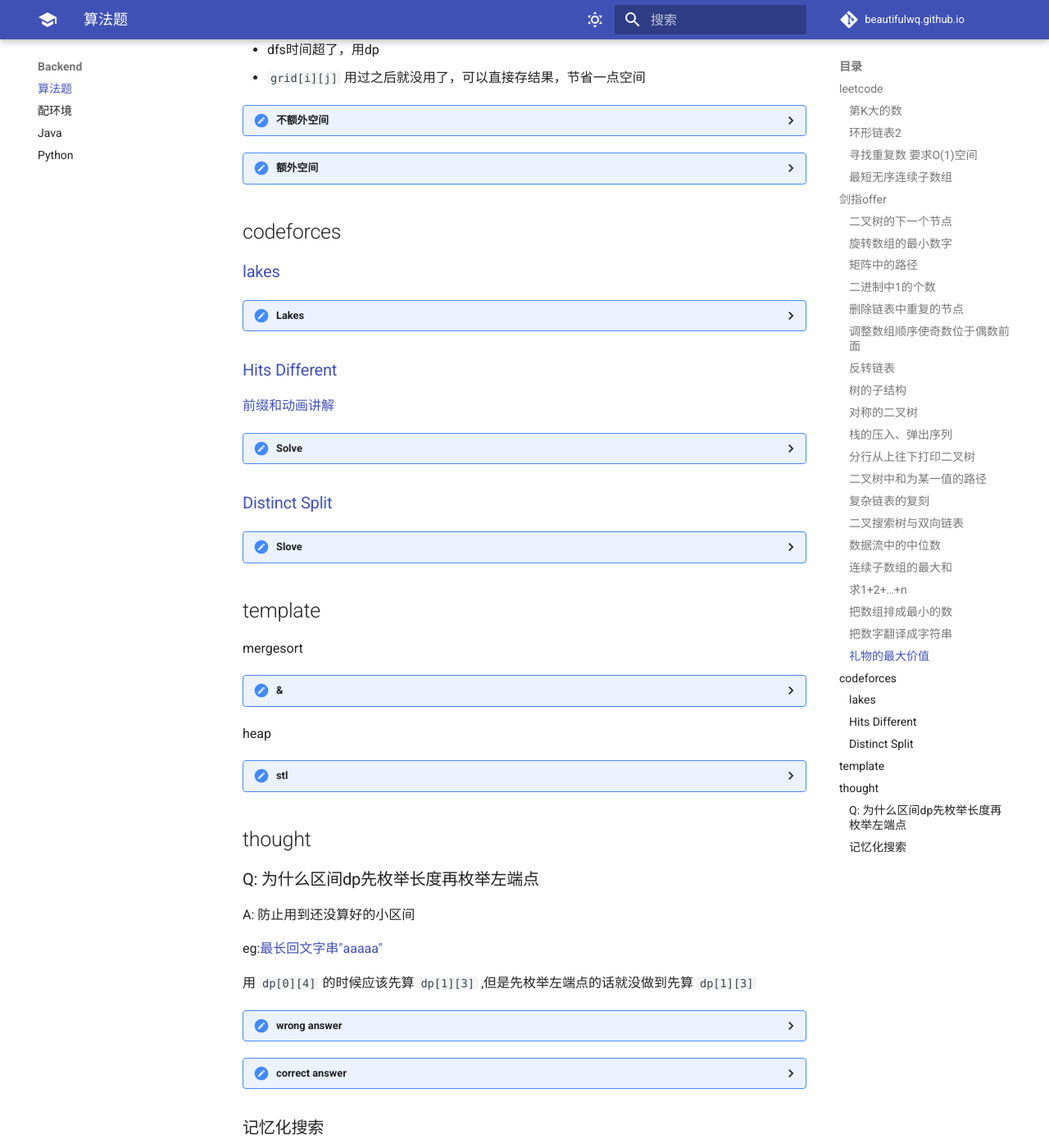
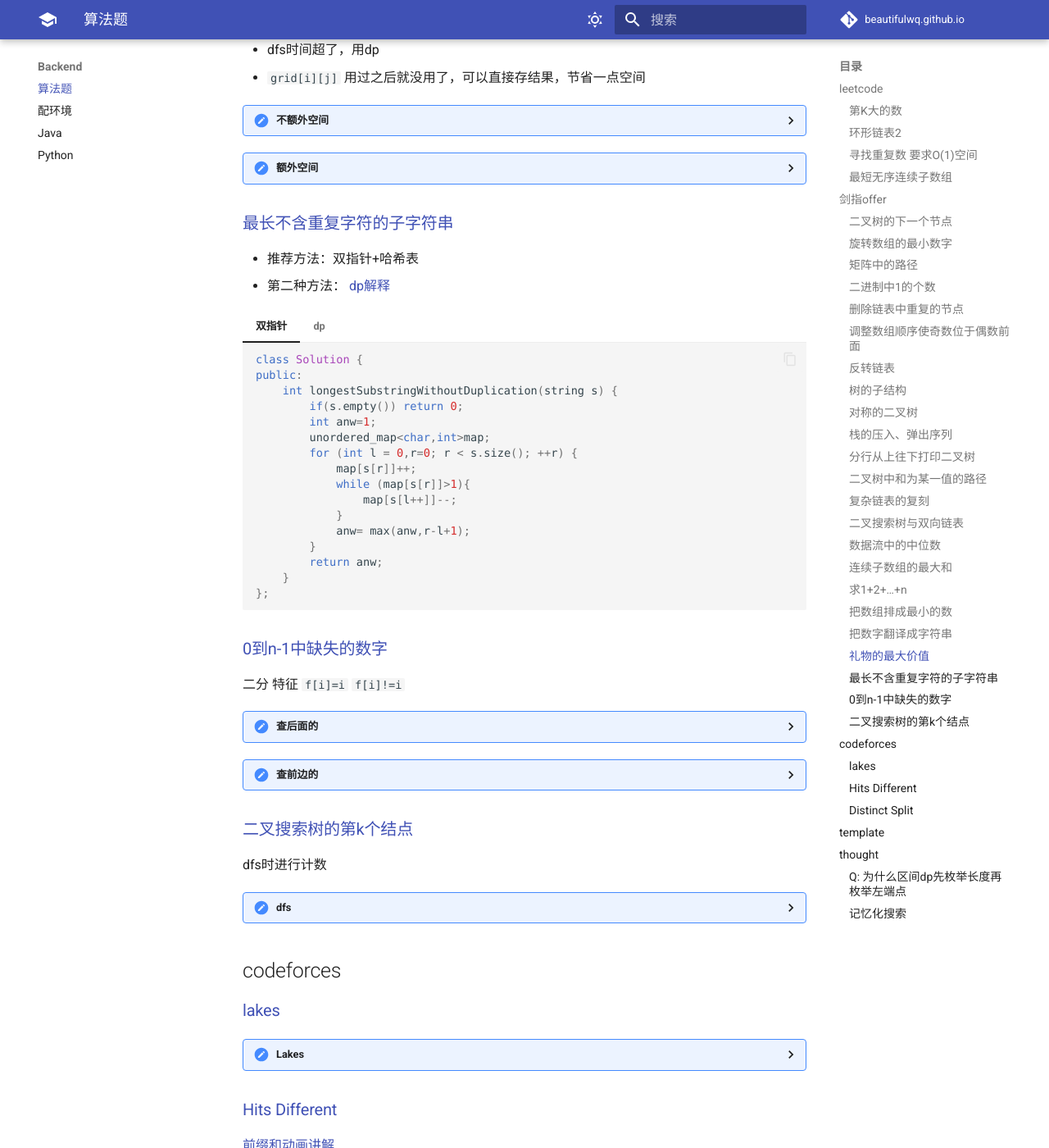
Before and after one commit to edwardwq301/wqtech, an MkDocs documentation site: the page built from docs/backend/algorithm.md, in a window 1280 px wide and 1400 px high, scrolled down 10075 px. Shown: the whole window at 82% size. Built offline with MkDocs 1.6.1 and Material for MkDocs 9.7.7, drawn with Linux system fonts in a browser that asks for light colours; some web fonts are replaced; comment, search, counter and statistics services are not loaded.

Commit message:
简单题三道

````diff
--- a/docs/backend/algorithm.md
+++ b/docs/backend/algorithm.md
@@ -1151,6 +1151,146 @@ dfs思路，处理本层，判断下一层
     };
     ```
 
+### [最长不含重复字符的子字符串](https://www.acwing.com/problem/content/57/)
+
+- 推荐方法：双指针+哈希表
+- 第二种方法： [dp解释](https://leetcode.cn/problems/zui-chang-bu-han-zhong-fu-zi-fu-de-zi-zi-fu-chuan-lcof/solutions/1220699/java-on-dong-tai-gui-hua-si-lu-qing-xi-z-w2ji/)
+
+
+=== "双指针"
+
+    ```cpp
+    class Solution {
+    public:
+        int longestSubstringWithoutDuplication(string s) {
+            if(s.empty()) return 0;
+            int anw=1;
+            unordered_map<char,int>map;
+            for (int l = 0,r=0; r < s.size(); ++r) {
+                map[s[r]]++;
+                while (map[s[r]]>1){
+                    map[s[l++]]--;
+                }
+                anw= max(anw,r-l+1);
+            }
+            return anw;
+        }
+    };
+    ```
+
+=== "dp"
+
+    ```cpp
+    class Solution {
+    public:
+        int longestSubstringWithoutDuplication(string s) {
+            if (s.empty()) return 0;
+            int anw = 1;
+            vector<int> dp(s.size());
+            unordered_map<char, int> map;
+            for (int i = 0; i < s.size(); ++i) {
+                if (i == 0) {
+                    map[s[i]] = 0;
+                    dp[0] = 1;
+                    anw = 1;
+                    continue;
+                }
+                int last = map[s[i]];
+                if (map[s[i]] == 0 && s[0] != s[i])
+                    dp[i] = dp[i - 1] + 1;
+                else
+                    dp[i] = min(dp[i - 1] + 1, i - last);
+                anw = max(anw, dp[i]);
+                map[s[i]] = i;
+            }
+            return anw;
+        }
+    };
+    ```
+
+
+
+### [0到n-1中缺失的数字](https://www.acwing.com/problem/content/description/64/)
+
+二分 特征 `f[i]=i` `f[i]!=i`
+
+??? "查后面的"
+
+    ```cpp
+    class Solution {
+    public:
+        int getMissingNumber(vector<int> &nums) {
+            if(nums.size()==0) return 0;
+            return midsearch(nums, 0, nums.size() - 1);
+        }
+
+        int midsearch(vector<int> nums, int l, int r) {
+            while (l < r) {
+                int val=nums[l+r>>1];
+                int idx=l+r>>1;
+                if(val>idx) r=idx;
+                else l=idx+1;
+            }
+            if(nums[l]==l) return l+1;
+            return l;
+        }
+    };
+    ```
+
+??? "查前边的"
+
+    ```cpp
+    class Solution {
+    public:
+        int getMissingNumber(vector<int> &nums) {
+            if(nums.size()==0) return 0;
+            if(nums.size()==1) return 1;
+            return midsearch(nums, 0, nums.size() - 1);
+        }
+
+        int midsearch(vector<int> nums, int l, int r) {
+            while (l < r) {
+                int val=nums[l+r+1>>1];
+                int idx=l+r+1>>1;
+                if(idx==val) l=idx;
+                else r=idx-1;
+            }
+            if(l==0) return 0;
+            return l+1;
+        }
+    };
+    ```
+
+### [二叉搜索树的第k个结点](https://www.acwing.com/problem/content/description/66/)
+
+dfs时进行计数
+
+??? "dfs"
+
+    ```cpp
+    class Solution {
+    public:
+        TreeNode *kthNode(TreeNode *root, int k) {
+            dfs(root, k);
+            return anw;
+        }
+
+        TreeNode *anw = nullptr;
+
+        void dfs(TreeNode *root, int &k) {
+            if (root == nullptr) return;
+            dfs(root->left, k);
+            k--;
+            if (k == 0) {
+                anw = root;
+                return;
+            }
+            dfs(root->right, k);
+
+        }
+    };
+    ```
+
 
 ## codeforces
 
````
